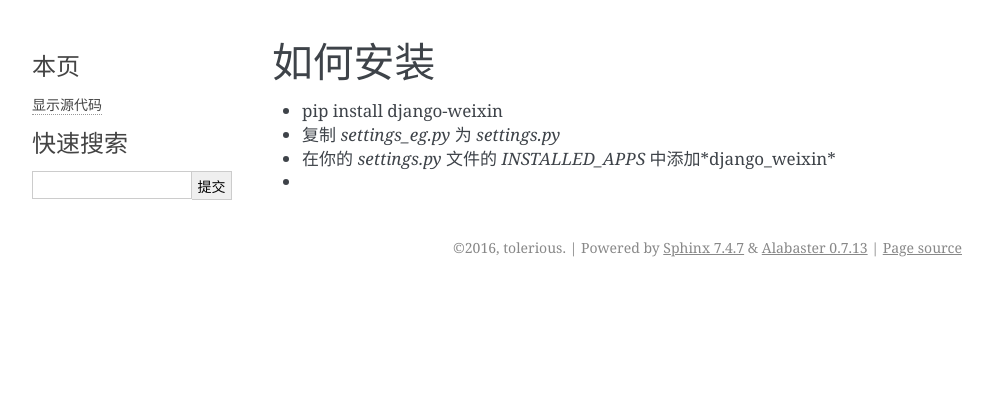
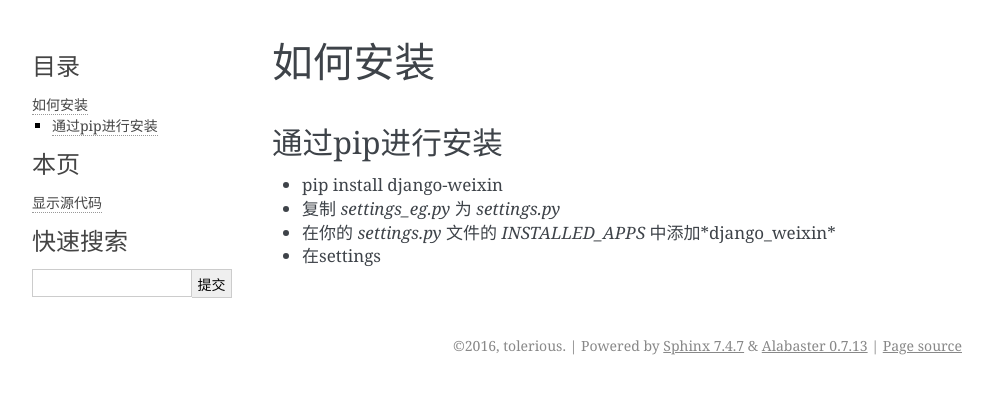
Before and after one commit to tolerious/django-wechat, a Sphinx documentation site: the page built from docs/source/install.rst, in a window 1280 px wide. Shown: the top 394 px of the page, without its empty margins (148-1141 px from the left). Built offline with Sphinx 7.4.7, drawn with Linux system fonts in a browser that asks for light colours; formulas are drawn with MathJax 3.

Commit message:
我们都是好孩子.  ;

```diff
--- a/docs/source/install.rst
+++ b/docs/source/install.rst
@@ -6,6 +6,8 @@
 ============
 
 
+通过pip进行安装
+-----------------------
 
 
 - pip install django-weixin
@@ -14,4 +16,4 @@
 
 - 在你的 *settings.py* 文件的 *INSTALLED_APPS* 中添加*django_weixin*
 
--
+- 在settings
```
